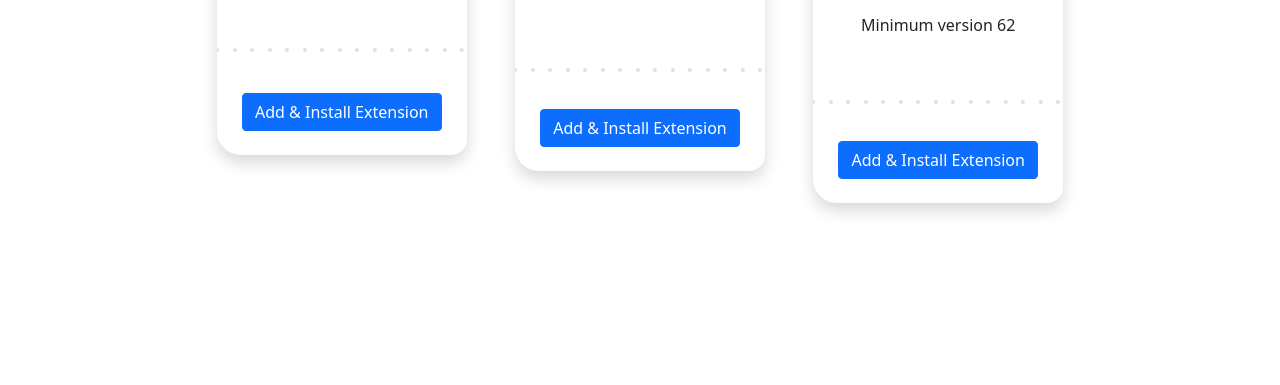
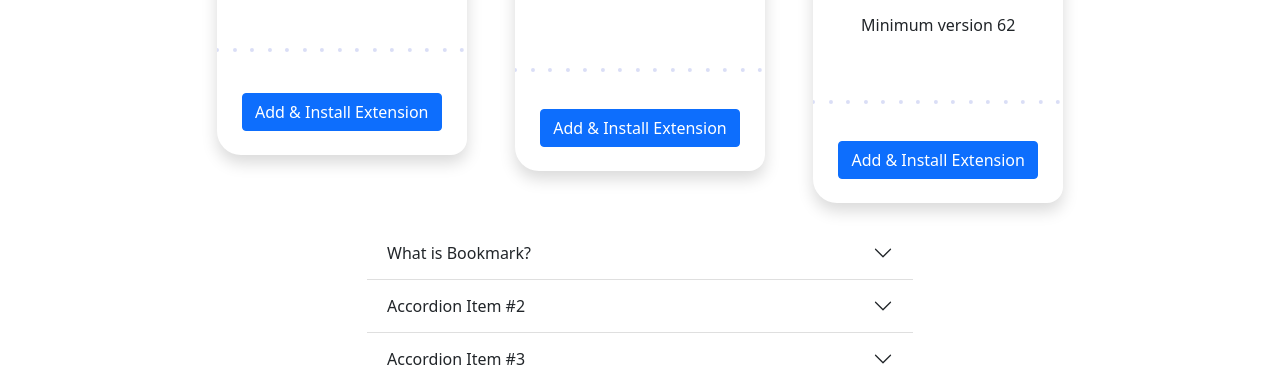
Before and after one commit to cplan85/Sprint2-Bootstrap-SASS, a website: page index.html in a window 1280 px wide. Shown: the part 1602-1987 px from the top of the page. Before the commit the page ends 1829 px from the top, so only its background shows below. Drawn offline with nearby package versions, Linux system fonts and the light colour scheme.

Commit message:
Added preliminary accordian

```diff
--- a/index.html
+++ b/index.html
@@ -159,6 +159,42 @@
 
   </div>
 </div>
+    </section>
+
+    <section class="container align-items-center d-flex flex-column">
+
+      <div class="accordion accordion-flush col-12 col-lg-6" id="accordionFlushExample">
+        <div class="accordion-item">
+          <h2 class="accordion-header" id="flush-headingOne">
+            <button class="accordion-button collapsed" type="button" data-bs-toggle="collapse" data-bs-target="#flush-collapseOne" aria-expanded="false" aria-controls="flush-collapseOne">
+              What is Bookmark?
+            </button>
+          </h2>
+          <div id="flush-collapseOne" class="accordion-collapse collapse" aria-labelledby="flush-headingOne" data-bs-parent="#accordionFlushExample">
+            <div class="accordion-body">Placeholder content for this accordion, which is intended to demonstrate the <code>.accordion-flush</code> class. This is the first item's accordion body.</div>
+          </div>
+        </div>
+        <div class="accordion-item">
+          <h2 class="accordion-header" id="flush-headingTwo">
+            <button class="accordion-button collapsed" type="button" data-bs-toggle="collapse" data-bs-target="#flush-collapseTwo" aria-expanded="false" aria-controls="flush-collapseTwo">
+              Accordion Item #2
+            </button>
+          </h2>
+          <div id="flush-collapseTwo" class="accordion-collapse collapse" aria-labelledby="flush-headingTwo" data-bs-parent="#accordionFlushExample">
+            <div class="accordion-body">Placeholder content for this accordion, which is intended to demonstrate the <code>.accordion-flush</code> class. This is the second item's accordion body. Let's imagine this being filled with some actual content.</div>
+          </div>
+        </div>
+        <div class="accordion-item">
+          <h2 class="accordion-header" id="flush-headingThree">
+            <button class="accordion-button collapsed" type="button" data-bs-toggle="collapse" data-bs-target="#flush-collapseThree" aria-expanded="false" aria-controls="flush-collapseThree">
+              Accordion Item #3
+            </button>
+          </h2>
+          <div id="flush-collapseThree" class="accordion-collapse collapse" aria-labelledby="flush-headingThree" data-bs-parent="#accordionFlushExample">
+            <div class="accordion-body">Placeholder content for this accordion, which is intended to demonstrate the <code>.accordion-flush</code> class. This is the third item's accordion body. Nothing more exciting happening here in terms of content, but just filling up the space to make it look, at least at first glance, a bit more representative of how this would look in a real-world application.</div>
+          </div>
+        </div>
+      </div>
 
 
     </section>
```
